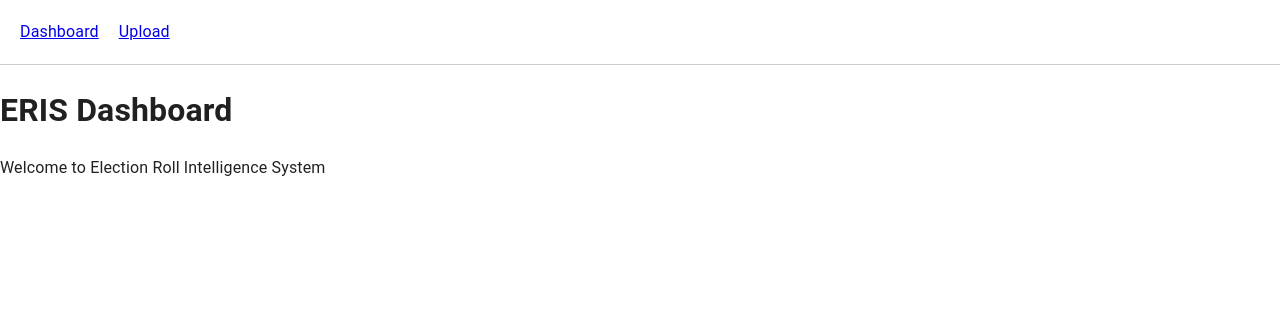
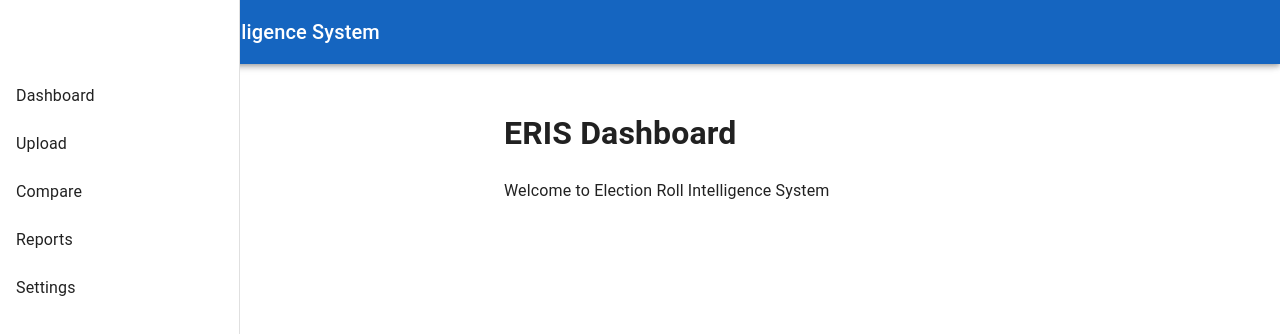
Before and after one commit to sushanttickoo22/ERIS, a React (Vite) app in the folder frontend/: page / in a window 1280 px wide. Shown: the top 334 px of the page. Built offline with nearby package versions, Linux system fonts and the light colour scheme.

Commit message:
Update App.tsx

```diff
--- a/frontend/src/App.tsx
+++ b/frontend/src/App.tsx
@@ -1,45 +1,25 @@
-import { BrowserRouter, Routes, Route, Link } from "react-router-dom";
+import { BrowserRouter, Routes, Route } from "react-router-dom";
+
+import MainLayout from "./layouts/MainLayout";
 
 import Dashboard from "./pages/Dashboard";
 import Upload from "./pages/Upload";
+import Compare from "./pages/Compare";
+import Reports from "./pages/Reports";
+import Settings from "./pages/Settings";
 
 export default function App() {
-
     return (
-
         <BrowserRouter>
-
-            <nav
-                style={{
-                    display: "flex",
-                    gap: "20px",
-                    padding: "20px",
-                    borderBottom: "1px solid #ccc"
-                }}
-            >
-
-                <Link to="/">Dashboard</Link>
-
-                <Link to="/upload">Upload</Link>
-
-            </nav>
-
-            <Routes>
-
-                <Route
-                    path="/"
-                    element={<Dashboard />}
-                />
-
-                <Route
-                    path="/upload"
-                    element={<Upload />}
-                />
-
-            </Routes>
-
+            <MainLayout>
+                <Routes>
+                    <Route path="/" element={<Dashboard />} />
+                    <Route path="/upload" element={<Upload />} />
+                    <Route path="/compare" element={<Compare />} />
+                    <Route path="/reports" element={<Reports />} />
+                    <Route path="/settings" element={<Settings />} />
+                </Routes>
+            </MainLayout>
         </BrowserRouter>
-
     );
-
 }
```
